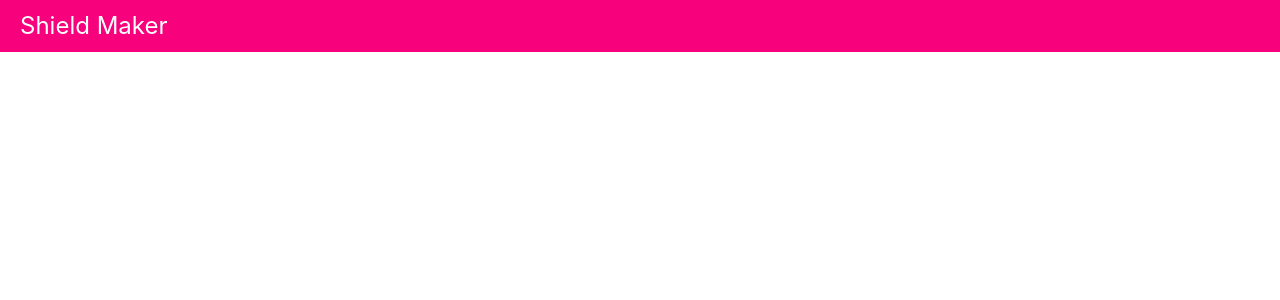
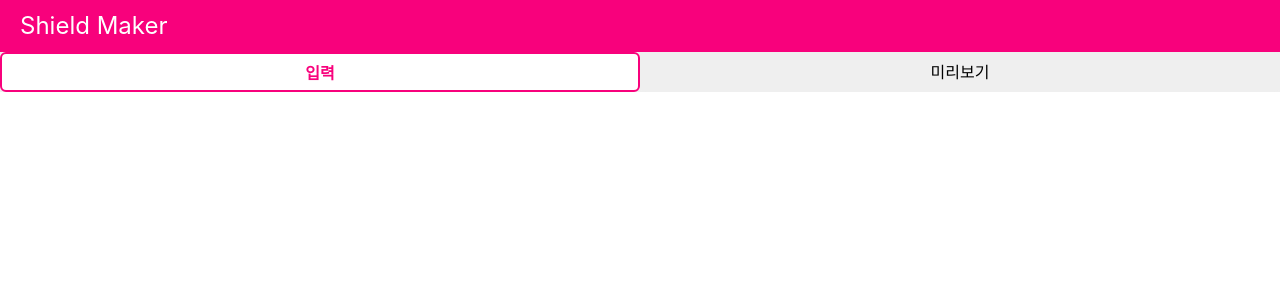
Before and after one commit to SeanKim-416/shield-maker, a React (Create React App) app: page /edit in a window 1280 px wide. Shown: the top 300 px of the page. Built offline with nearby package versions, Linux system fonts and the light colour scheme; a web font is replaced by a local one.

Commit message:
feat: 토글버튼 컴포넌트 구현

```diff
--- a/src/components/commons/ToggleButton/ToggleButton.jsx
+++ b/src/components/commons/ToggleButton/ToggleButton.jsx
@@ -1,7 +1,29 @@
 import styles from './ToggleButton.module.scss';
+import { useState } from 'react';
+import clsx from 'clsx';
 
 function ToggleButton() {
-  return <div></div>;
+  const [selected, setSelected] = useState('form');
+  return (
+    <div className={styles.container}>
+      <button
+        onClick={() => setSelected('form')}
+        className={clsx(
+          styles.button,
+          selected === 'form' ? styles.selected : false
+        )}>
+        입력
+      </button>
+      <button
+        onClick={() => setSelected('preview')}
+        className={clsx(
+          styles.button,
+          selected === 'preview' ? styles.selected : false
+        )}>
+        미리보기
+      </button>
+    </div>
+  );
 }
 
 export default ToggleButton;
--- a/src/components/commons/ToggleButton/ToggleButton.module.scss
+++ b/src/components/commons/ToggleButton/ToggleButton.module.scss
@@ -1 +1,29 @@
 @import '../../../styles/variables';
+
+.button {
+  //   display: flex;
+  height: 4rem;
+  padding: 0.8rem 1.6rem;
+  justify-content: center;
+  align-items: center;
+  gap: 1rem;
+  border-radius: 0.6rem;
+  border: none;
+  width: 50%;
+  @include body3;
+}
+
+.selected {
+  border: 2px solid $primary;
+  background: var(--white, #fff);
+  color: $primary;
+  @include body3;
+  font-weight: 700;
+}
+
+.container {
+  display: flex;
+  width: 100%;
+  justify-content: center;
+  background: #efefef;
+}
```
